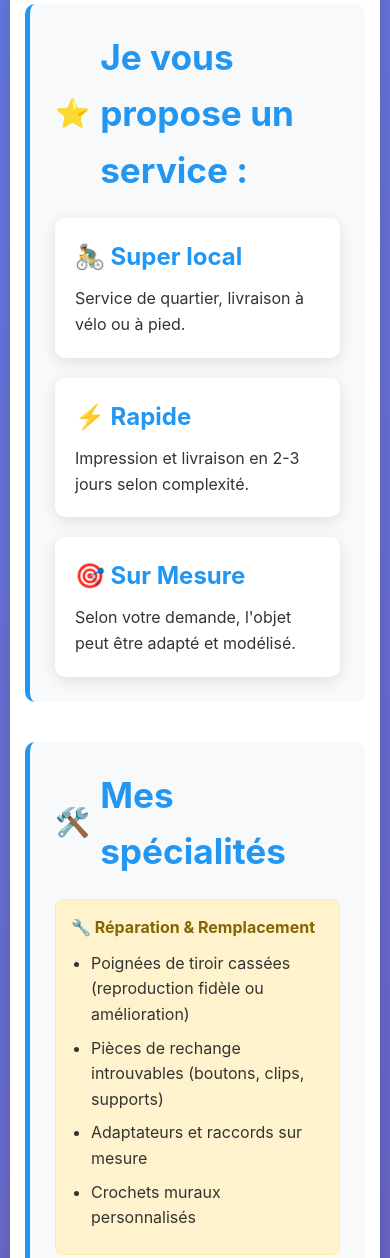
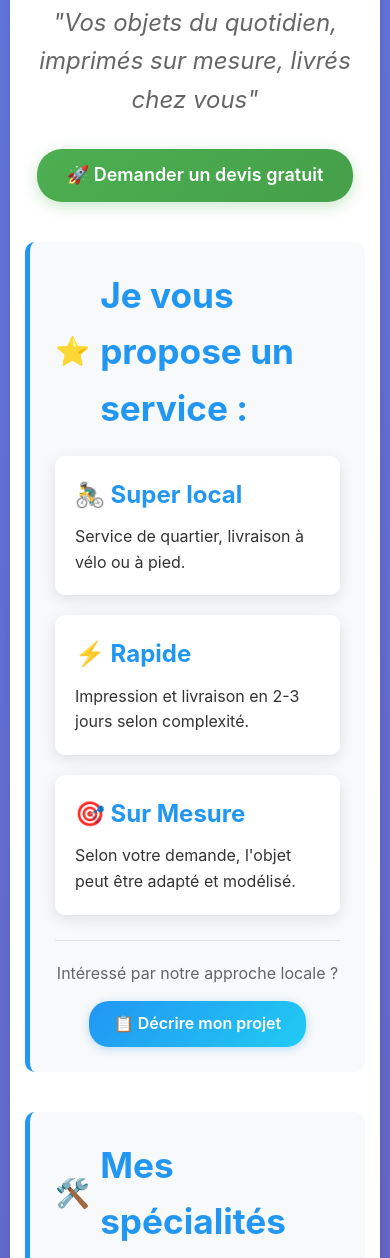
Before and after one commit to StimGlb/3DPrintingService, a plain HTML site: page index.html in a window 390 px wide. Shown: the part 229-1487 px from the top of the page. Drawn offline with Linux system fonts and the light colour scheme.

Commit message:
Update index.html

```diff
--- a/index.html
+++ b/index.html
@@ -55,8 +55,53 @@
             text-align: center;
             font-size: 1.5em;
             color: #666;
+            margin-bottom: 30px;
+            font-style: italic;
+        }
+
+        /* Bouton CTA principal */
+        .cta-primary {
+            text-align: center;
             margin-bottom: 40px;
-            font-style: italic;
+        }
+
+        .btn-devis {
+            background: linear-gradient(135deg, #4CAF50, #45a049);
+            color: white;
+            padding: 15px 40px;
+            border: none;
+            border-radius: 25px;
+            font-size: 20px;
+            font-weight: 600;
+            text-decoration: none;
+            display: inline-block;
+            transition: all 0.3s ease;
+            box-shadow: 0 4px 15px rgba(76, 175, 80, 0.3);
+        }
+
+        .btn-devis:hover {
+            transform: translateY(-2px);
+            box-shadow: 0 6px 20px rgba(76, 175, 80, 0.4);
+        }
+
+        /* Bouton CTA secondaire */
+        .btn-devis-small {
+            background: linear-gradient(135deg, #2196F3, #21CBF3);
+            color: white;
+            padding: 10px 25px;
+            border: none;
+            border-radius: 20px;
+            font-size: 16px;
+            font-weight: 600;
+            text-decoration: none;
+            display: inline-block;
+            transition: all 0.3s ease;
+            box-shadow: 0 2px 10px rgba(33, 150, 243, 0.3);
+        }
+
+        .btn-devis-small:hover {
+            transform: translateY(-1px);
+            box-shadow: 0 4px 15px rgba(33, 150, 243, 0.4);
         }
 
         .section {
@@ -185,6 +230,14 @@
             margin-bottom: 10px;
         }
 
+        /* Call-to-action dans les sections */
+        .section-cta {
+            text-align: center;
+            margin-top: 25px;
+            padding-top: 20px;
+            border-top: 1px solid #e0e0e0;
+        }
+
         @media (max-width: 768px) {
             .container {
                 margin: 10px;
@@ -202,6 +255,11 @@
             .grid {
                 grid-template-columns: 1fr;
             }
+
+            .btn-devis {
+                font-size: 18px;
+                padding: 12px 30px;
+            }
         }
     </style>
 </head>
@@ -210,6 +268,17 @@
         <div class="header">
             <h1>3D Printing Service</h1>
             <p>Services d'impression 3D de quartier</p>
+        </div>
+
+        <div class="subtitle">
+            "Vos objets du quotidien, imprimés sur mesure, livrés chez vous"
+        </div>
+
+        <!-- CTA Principal -->
+        <div class="cta-primary">
+            <a href="/devis" class="btn-devis">
+                🚀 Demander un devis gratuit
+            </a>
         </div>
 
         <div class="section avantages">
@@ -227,6 +296,11 @@
                     <h3>🎯 Sur Mesure</h3>
                     <p>Selon votre demande, l'objet peut être adapté et modélisé.</p>
                 </div>
+            </div>
+
+            <div class="section-cta">
+                <p style="margin-bottom: 15px; color: #666;">Intéressé par notre approche locale ?</p>
+                <a href="/devis" class="btn-devis-small">📋 Décrire mon projet</a>
             </div>
         </div>
 
@@ -272,7 +346,13 @@
                     <li>Prototypes pour vos inventions !</li>
                 </ul>
             </div>
+
+            <div class="section-cta">
+                <p style="margin-bottom: 15px; color: #666;">Un projet dans une de ces catégories ?</p>
+                <a href="/devis" class="btn-devis-small">💡 Obtenir un conseil personnalisé</a>
+            </div>
         </div>
+
         <div class="section tarifs">
             <h2>Tarification transparente</h2>
             <div class="prix-box">
@@ -286,6 +366,11 @@
             <div class="prix-box">
                 <strong>Devis personnalisé</strong>
                 <span>pour les projets complexes ou sur mesure</span>
+            </div>
+
+            <div class="section-cta">
+                <p style="margin-bottom: 15px; color: #666;">Prêt à connaître le prix de votre projet ?</p>
+                <a href="/devis" class="btn-devis-small">💰 Calculer mon devis</a>
             </div>
         </div>
 
@@ -303,7 +388,25 @@
                 <h3>📍 Zone de service : Cergy-Pontoise et communes limitrophes</h3>
                 <div class="contact-detail">📧 <strong>stimglb@gmail.com</strong></div>
                 <div class="contact-detail">💬 <strong>Réponse rapide en journée</strong></div>
+
+                <!-- CTA dans le contact -->
+                <div style="margin-top: 25px; padding-top: 20px; border-top: 1px solid rgba(255,255,255,0.3);">
+                    <a href="/devis" class="btn-devis-small" style="background: rgba(255,255,255,0.2); border: 2px solid white;">
+                        📞 Formulaire de contact détaillé
+                    </a>
+                </div>
             </div>
+        </div>
+
+        <!-- CTA Final -->
+        <div style="text-align: center; margin-top: 30px; padding: 30px; background: #f8f9fa; border-radius: 15px;">
+            <h3 style="color: #2196F3; margin-bottom: 15px;">Prêt à donner vie à votre projet ?</h3>
+            <p style="color: #666; margin-bottom: 20px; font-size: 16px;">
+                Décrivez-nous votre besoin et recevez un devis personnalisé sous 2h !
+            </p>
+            <a href="/devis" class="btn-devis">
+                🎯 Lancer mon projet d'impression 3D
+            </a>
         </div>
     </div>
 </body>
```
